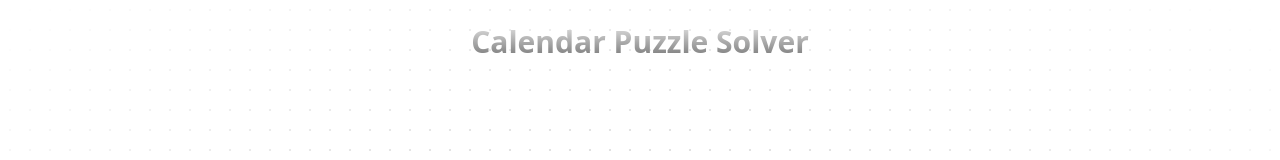
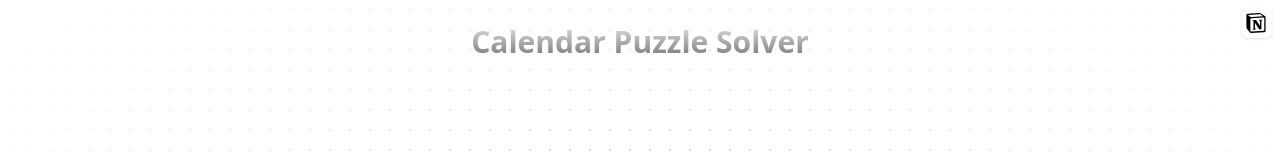
Before and after one commit to vishalpokuri/pentoMino-frontend, a React (Vite) app: page / in a window 1280 px wide. Shown: the top 160 px of the page. Built offline with nearby package versions, Linux system fonts and the light colour scheme.

Commit message:
Added myInfo

```diff
--- a/src/App.tsx
+++ b/src/App.tsx
@@ -5,6 +5,7 @@ import Board from "./components/Board";
 import BasicSelect from "./components/Select";
 import Toast from "./components/Toast";
 import Footer from "./components/Footer";
+import NotionIcon, { NotionButton } from "./components/Notion";
 
 function App() {
   const [openToast, setOpenToast] = useState(false);
@@ -79,6 +80,8 @@ function App() {
   return (
     <div className="flex flex-col min-h-screen relative">
       <Background />
+      <NotionButton />
+
       <div className="w-full flex justify-center items-center mt-6">
         <div className="bg-gradient-to-b from-neutral-200 to-neutral-500 bg-clip-text text-2xl font-bold text-transparent sm:text-3xl">
           Calendar Puzzle Solver
--- /dev/null
+++ b/src/components/Notion.tsx
@@ -0,0 +1,31 @@
+export const NotionButton = () => {
+  return (
+    <a
+      href="https://www.notion.so/Calendar-Puzzle-Pentomino-Solver-1d117266fbd680dc92fec605b175fcd2"
+      target="_blank"
+      rel="noopener noreferrer"
+      className="relative group"
+    >
+      <div className="bg-white h-[30px] w-[30px] absolute top-0 right-0 flex items-center justify-start mt-2 mr-2 rounded-md cursor-pointer shadow-sm hover:shadow-md transition-all duration-500 overflow-hidden group-hover:w-auto group-hover:max-w-[330px] group-hover:px-2">
+        {/* Icon with neat internal padding */}
+        <div className="flex-shrink-0 p-1">
+          <svg
+            fill="#000000"
+            width="20"
+            height="20"
+            viewBox="0 0 32 32"
+            xmlns="http://www.w3.org/2000/svg"
+          >
+            <path d="M5.948 5.609c0.99 0.807 1.365 0.75 3.234 0.625l17.62-1.057c0.375 0 0.063-0.375-0.063-0.438l-2.927-2.115c-0.557-0.438-1.307-0.932-2.74-0.813l-17.057 1.25c-0.625 0.057-0.75 0.37-0.5 0.62zM7.005 9.719v18.536c0 0.995 0.495 1.37 1.615 1.307l19.365-1.12c1.12-0.063 1.25-0.745 1.25-1.557v-18.411c0-0.813-0.313-1.245-1-1.182l-20.234 1.182c-0.75 0.063-0.995 0.432-0.995 1.24zM26.12 10.708c0.125 0.563 0 1.12-0.563 1.188l-0.932 0.188v13.682c-0.813 0.438-1.557 0.688-2.177 0.688-1 0-1.25-0.313-1.995-1.245l-6.104-9.583v9.271l1.932 0.438c0 0 0 1.12-1.557 1.12l-4.297 0.25c-0.125-0.25 0-0.875 0.438-0.995l1.12-0.313v-12.255l-1.557-0.125c-0.125-0.563 0.188-1.37 1.057-1.432l4.609-0.313 6.354 9.708v-8.589l-1.62-0.188c-0.125-0.682 0.37-1.182 0.995-1.24zM2.583 1.38l17.745-1.307c2.177-0.188 2.74-0.063 4.109 0.932l5.667 3.984c0.932 0.682 1.245 0.87 1.245 1.615v21.839c0 1.37-0.5 2.177-2.24 2.302l-20.615 1.245c-1.302 0.063-1.927-0.125-2.615-0.995l-4.172-5.417c-0.745-0.995-1.057-1.74-1.057-2.609v-19.411c0-1.12 0.5-2.052 1.932-2.177z" />
+          </svg>
+        </div>
+
+        {/* Text with fade-in and spacing */}
+        <span className="ml-2 text-sm whitespace-nowrap opacity-0 group-hover:opacity-100 transition-opacity duration-300 text-gray-800">
+          Curious how it works?{" "}
+          <span className="underline mx-1">Read my journey →</span>
+        </span>
+      </div>
+    </a>
+  );
+};
--- a/src/components/Run.tsx
+++ b/src/components/Run.tsx
@@ -17,7 +17,7 @@ export default function Run({ runnerFn, setRun, isFormComplete }: RunProps) {
 
       setTimeout(() => {
         setCooldown(false);
-      }, 1500);
+      }, 2200);
     }
   };
 
```
Also changed, not shown: src/assets/notion-svgrepo-com.svg (added).
